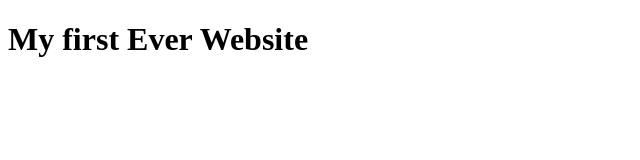
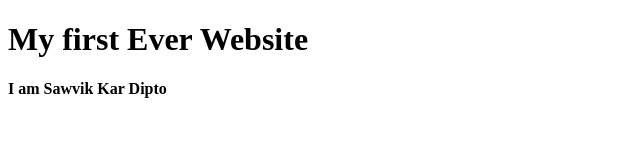
Before and after one commit to sawvikk/1st, a plain HTML site: page index.html in a window 1280 px wide. Shown: the whole page, without its empty margins (0-640 px from the left). Drawn offline with Linux system fonts and the light colour scheme.

Commit message:
learned github

```diff
--- a/index.html
+++ b/index.html
@@ -8,5 +8,6 @@
 </head>
 <body>
     <h1>My first Ever Website</h1>
+    <h4>I am Sawvik Kar Dipto</h4>
 </body>
 </html>
```
